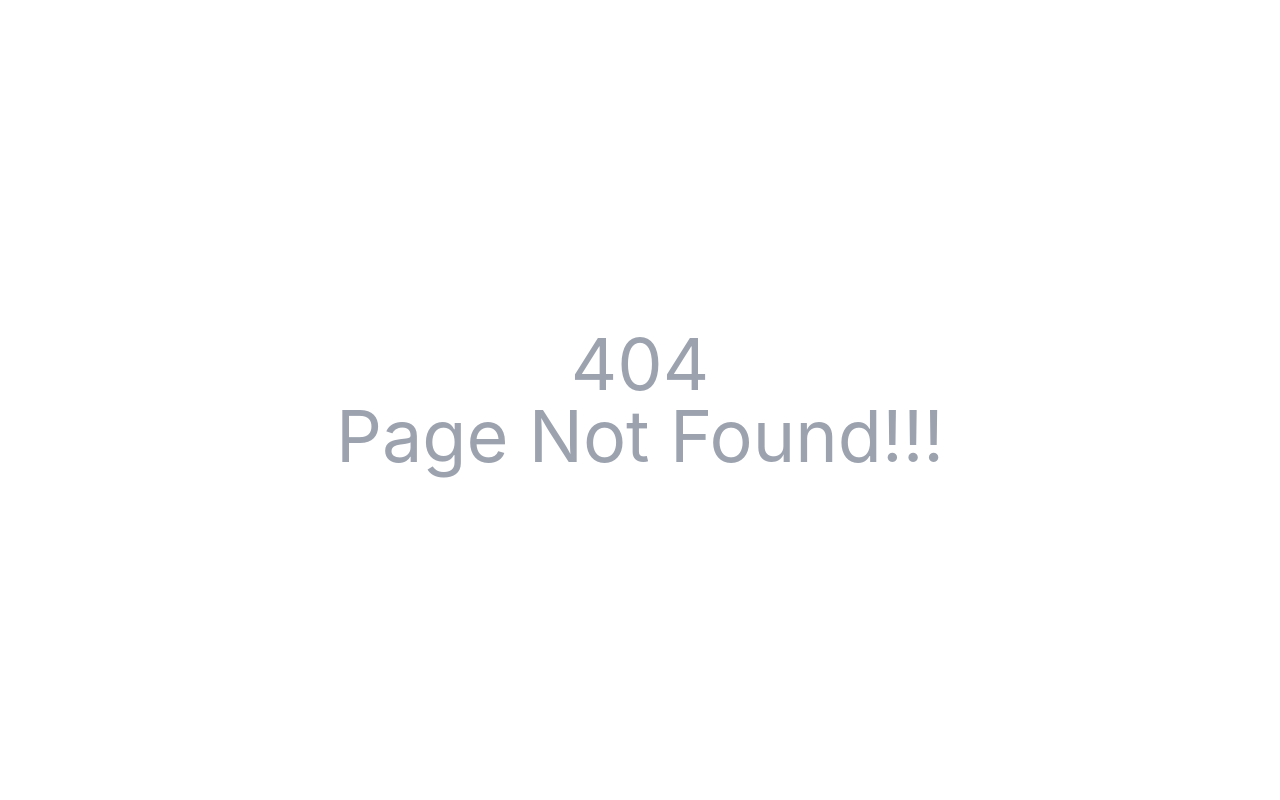
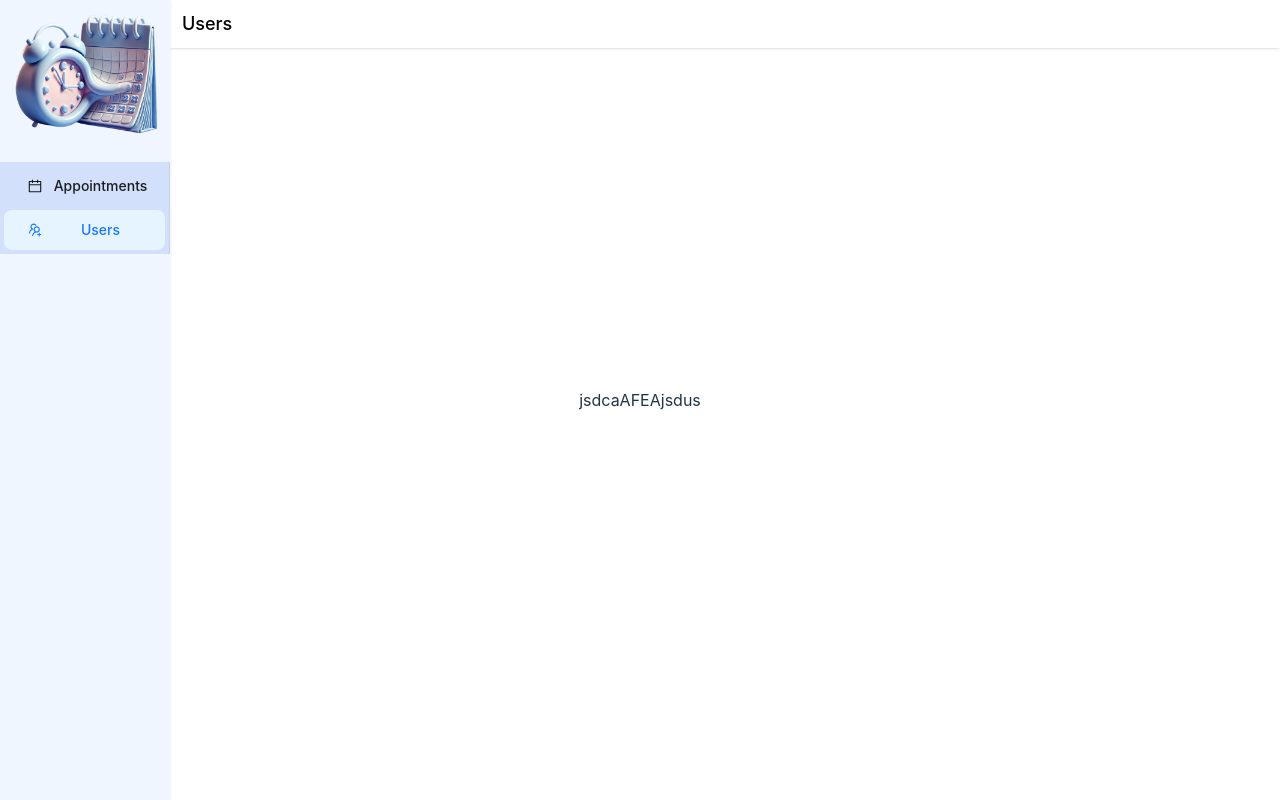
Before and after one commit to Lamia-Hossain/Appointment-Scheduler, a React (Vite) app in the folder client/: page /users in a window 1280 px wide. Before the commit this address had no page. Built offline with nearby package versions, Linux system fonts and the light colour scheme.

Commit message:
Basic layout setup

```diff
--- a/client/src/App.css
+++ b/client/src/App.css
@@ -38,3 +38,7 @@
 .read-the-docs {
   color: #888;
 }
+
+.ant-menu {
+  background: #d2e0fb;
+}
--- /dev/null
+++ b/client/src/layouts/SideBar.tsx
@@ -0,0 +1,52 @@
+import React from "react";
+import { Link, useLocation } from "react-router-dom";
+import { Menu } from "antd";
+import { CalendarOutlined, UsergroupAddOutlined } from "@ant-design/icons";
+import clockCalendar from "../assets/clock-calendar.png";
+
+interface SidebarItem {
+  key: string;
+  icon: React.ReactNode;
+  label: string;
+  path: string;
+}
+const sidebarItems: SidebarItem[] = [
+  {
+    key: "1",
+    icon: <CalendarOutlined />,
+    label: "Appointments",
+    path: "/appointments",
+  },
+  {
+    key: "2",
+    icon: <UsergroupAddOutlined />,
+    label: "Users",
+    path: "/users",
+  },
+];
+
+const SideBar = () => {
+  const location = useLocation();
+  return (
+    <div className="shadow fixed left-0 top-0 bottom-0 bg-blue-50 z-50 w-[170px] hidden lg:flex lg:flex-col items-center gap-3">
+      <img
+        src={clockCalendar}
+        alt="clock-calendar"
+        className="w-[150px] h-auto"
+      />
+      <Menu
+        mode="inline"
+        selectedKeys={[location.pathname]}
+        style={{ width: 170 }}
+      >
+        {sidebarItems.map((el) => (
+          <Menu.Item key={el.path} icon={el.icon}>
+            <Link to={el.path}>{el.label}</Link>
+          </Menu.Item>
+        ))}
+      </Menu>
+    </div>
+  );
+};
+
+export default SideBar;
--- /dev/null
+++ b/client/src/layouts/TopBar.tsx
@@ -0,0 +1,39 @@
+import { Link, useLocation } from "react-router-dom";
+
+const TopBar = () => {
+  const location = useLocation();
+  return (
+    <>
+      <div className="md:ml-[170px] fixed top-0 right-0 left-0 h-12 bg-white text-black hidden lg:flex items-center px-3 shadow">
+        <p className="text-lg font-medium">
+          {location.pathname === "/appointments"
+            ? "Appointments"
+            : location.pathname === "/users"
+            ? "Users"
+            : ""}
+        </p>
+      </div>
+
+      <div className="text-lg font-semibold fixed lg:hidden grid grid-cols-12 items-center top-0 right-0 left-0 bg-white text-black shadow">
+        <Link
+          className={`col-span-6 p-1 md:p-3 ${
+            location.pathname === "/appointments" && "bg-blue-50"
+          }`}
+          to="/appointments"
+        >
+          Appointments
+        </Link>
+        <Link
+          className={`col-span-6 p-1 md:p-3 ${
+            location.pathname === "/users" && "bg-blue-50"
+          }`}
+          to="/users"
+        >
+          Users
+        </Link>
+      </div>
+    </>
+  );
+};
+
+export default TopBar;
--- a/client/src/pages/authentication/Signup.tsx
+++ b/client/src/pages/authentication/Signup.tsx
@@ -28,7 +28,11 @@ const Signup = () => {
   return (
     <div className="flex flex-row flex-wrap gap-10 lg:gap-20 items-center">
       <Slide direction="left">
-        <img src={clockCalendar} alt="clock-calendar" className="w-96 h-96" />
+        <img
+          src={clockCalendar}
+          alt="clock-calendar"
+          className="w-[500px] h-[500px]"
+        />
       </Slide>
 
       <Slide direction="right">
--- a/client/src/routers/Index.tsx
+++ b/client/src/routers/Index.tsx
@@ -21,12 +21,16 @@ const router = createBrowserRouter([
         element: <Signup />,
       },
       {
-        path: "/user",
+        path: "/",
         element: <PrivateRoute roles={["user"]} />,
         children: [
           {
             path: "appointments",
             element: <>jsdjsdus</>,
+          },
+          {
+            path: "users",
+            element: <>jsdcaAFEAjsdus</>,
           },
         ],
       },
--- a/client/src/routers/PrivateRoute.tsx
+++ b/client/src/routers/PrivateRoute.tsx
@@ -1,7 +1,8 @@
 import { Outlet } from "react-router-dom";
-
+import SideBar from "../layouts/SideBar";
 // Internal dependencies
 import { getToken, tokenDecoded } from "../utils/tokenHelper";
+import TopBar from "../layouts/TopBar";
 
 interface Role {
   roles: any;
@@ -14,7 +15,13 @@ const PrivateRoute = ({ roles }: Role) => {
     console.log("Logout");
   }
 
-  return <Outlet />; // Render child routes
+  return (
+    <>
+      <SideBar />
+      <TopBar />
+      <Outlet />
+    </>
+  );
 };
 
 export default PrivateRoute;
```
